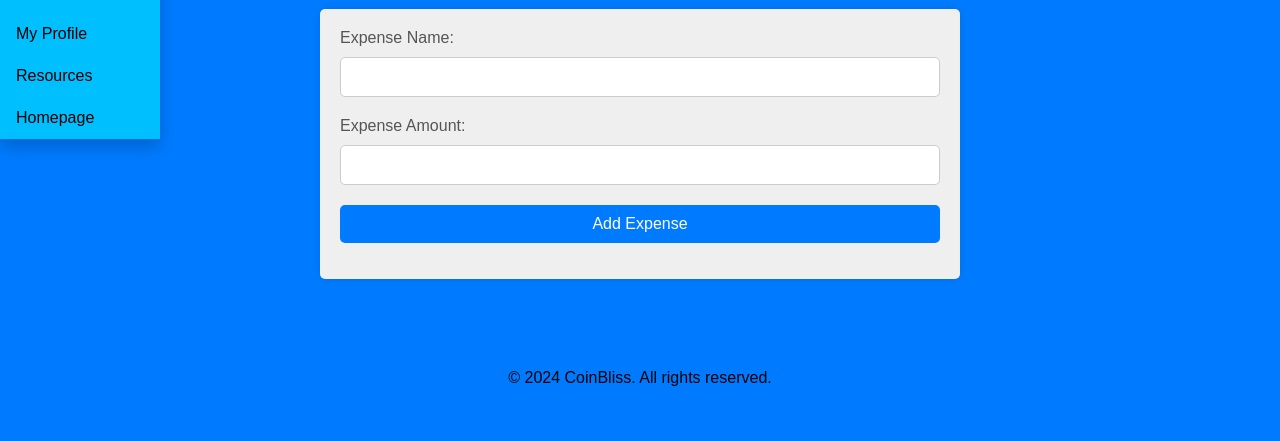
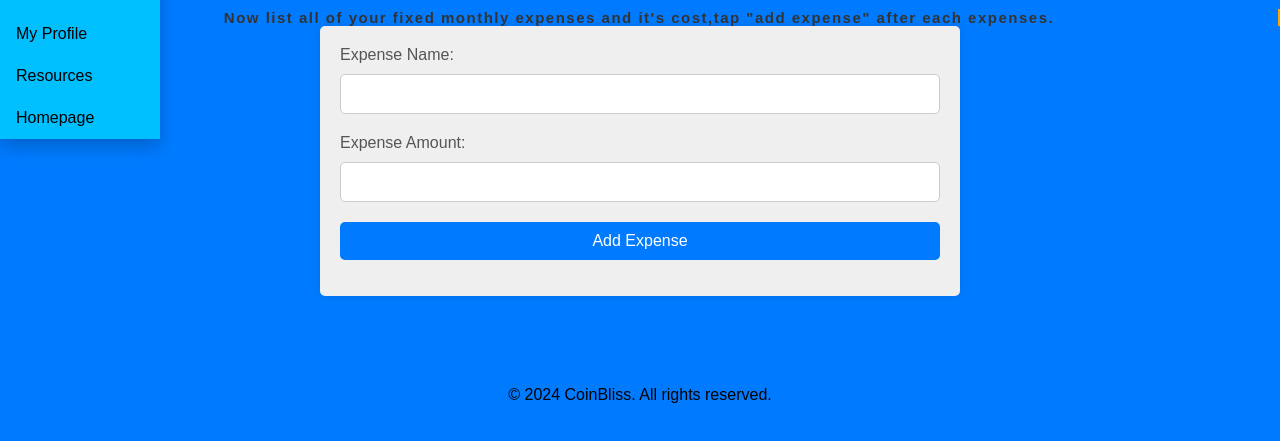
Before and after one commit to Tintswalo-Bilankulu/FirstWebPrototype, a website: page public_html/ExpenseTracker.html in a window 1280 px wide. Shown: the part 121-562 px from the top of the page. Drawn offline with Linux system fonts and the light colour scheme.

Commit message:
Added instructions to to Calculator and Tracker

```diff
--- a/public_html/ConstantStyle.css
+++ b/public_html/ConstantStyle.css
@@ -107,4 +107,26 @@ Body{
             color: #fefeff;
             animation: smoke 3s ease infinite alternate;
         }
+
+        .typewriter h1 {
+            overflow: hidden; /* Ensures the content is not revealed until the animation */
+            border-right: .15em solid orange; /* The typewriter cursor */
+            white-space: nowrap; /* Keeps the content on a single line */
+            margin: 0 auto; /* Gives that scrolling effect as the typing happens */
+            letter-spacing: .10em; /* Adjust as needed */
+            animation: typing 3.5s steps(40, end), blink-caret .75s step-end infinite;
+            font-size: 15px;
+        }
+
+        /* The typing effect */
+        @keyframes typing {
+            from { width: 0; }
+            to { width: 100%; }
+        }
+
+        /* The typewriter cursor effect */
+        @keyframes blink-caret {
+            from, to { border-color: transparent; }
+            50% { border-color: orange; }
+        }
     </style>
--- a/public_html/ExpenseTracker.html
+++ b/public_html/ExpenseTracker.html
@@ -93,6 +93,9 @@ Click nbfs://nbhost/SystemFileSystem/Templates/ClientSide/html.html to edit this
    </div>
 
     <h1>Expense Tracker</h1>
+    <div class="typewriter">
+        <h1>Now list all of your fixed monthly expenses and it's cost,tap "add expense" after each expenses.</h1>
+
     <div class="container">
         <form id="expenseForm">
           <label for="expenseName">Expense Name:</label>
```
Also changed, not shown: public_html/BudgetCalculator.html (+2 -1 lines).
